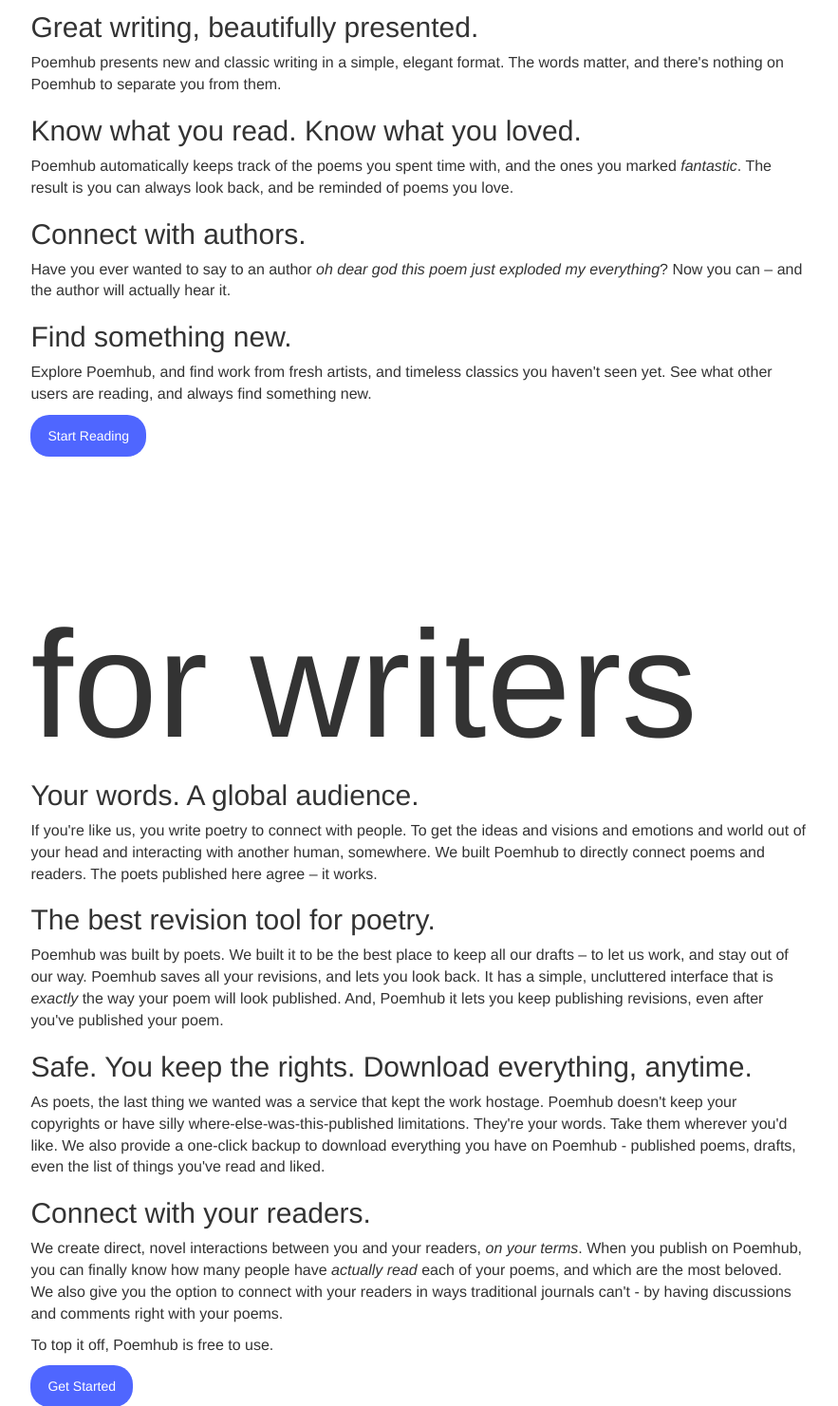
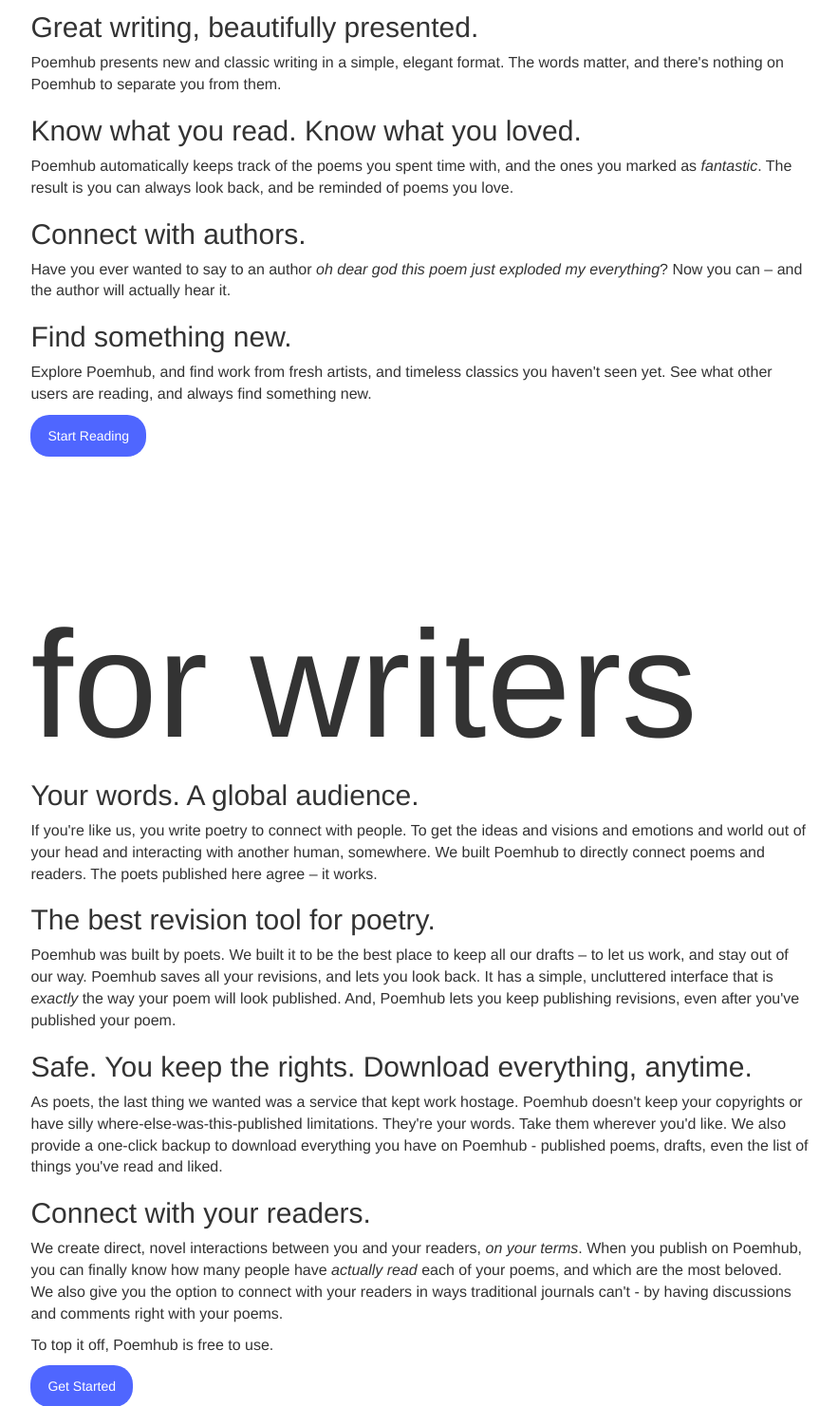
Before and after one commit to skoczen/poemhub, a Django app: template project/apps/main_site/templates/main_site/home.html in a window 1280 px wide. Shown: the part 483-1964 px from the top of the page at 95% size, without its empty margins (198-1081 px from the left). Run offline with Django 3.2, Linux system fonts and the light colour scheme; the template is opened without the code that fills it, so the values that code supplies are empty; some libraries are stand-ins or nearby versions; some web fonts are replaced.

Commit message:
Couple more copy tweaks.

```diff
--- a/project/apps/main_site/templates/main_site/home.html
+++ b/project/apps/main_site/templates/main_site/home.html
@@ -26,7 +26,7 @@
 
             <h2>Know what you read.  Know what you loved.</h2>
             {# <div class="screenshot"><img src="{{STATIC_URL}}main_site/img/home/recently-read.png"/></div> #}
-            <p>Poemhub automatically keeps track of the poems you spent time with, and the ones you marked <i>fantastic</i>.  The result is you can always look back, and be reminded of poems you love.</p>
+            <p>Poemhub automatically keeps track of the poems you spent time with, and the ones you marked as <i>fantastic</i>.  The result is you can always look back, and be reminded of poems you love.</p>
 
             <h2>Connect with authors.</h2>
             <p>Have you ever wanted to say to an author <i>oh dear god this poem just exploded my everything</i>?  Now you can &ndash; and the author will actually hear it.</p>
@@ -43,12 +43,12 @@
             <p>If you're like us, you write poetry to connect with people.  To get the ideas and visions and emotions and world out of your head and interacting with another human, somewhere.  We built Poemhub to directly connect poems and readers. The poets published here agree &ndash; it works.
 
             <h2>The best revision tool for poetry.</h2>
-            <p>Poemhub was built by poets.  We built it to be the best place to keep all our drafts &ndash; to let us work, and stay out of our way.  Poemhub saves all your revisions, and lets you look back. It has a simple, uncluttered interface that is <i>exactly</i> the way your poem will look published.  And, Poemhub it lets you keep publishing revisions, even after you've published your poem.</p>
+            <p>Poemhub was built by poets.  We built it to be the best place to keep all our drafts &ndash; to let us work, and stay out of our way.  Poemhub saves all your revisions, and lets you look back. It has a simple, uncluttered interface that is <i>exactly</i> the way your poem will look published.  And, Poemhub lets you keep publishing revisions, even after you've published your poem.</p>
 
 
             <h2>Safe. You keep the rights. Download everything, anytime.</h2>
 
-            <p>As poets, the last thing we wanted was a service that kept the work hostage.  Poemhub doesn't keep your copyrights or have silly where-else-was-this-published limitations.  They're your words.  Take them wherever you'd like. We also provide a one-click backup to download everything you have on Poemhub - published poems, drafts, even the list of things you've read and liked.</p>
+            <p>As poets, the last thing we wanted was a service that kept work hostage.  Poemhub doesn't keep your copyrights or have silly where-else-was-this-published limitations.  They're your words.  Take them wherever you'd like. We also provide a one-click backup to download everything you have on Poemhub - published poems, drafts, even the list of things you've read and liked.</p>
 
             <h2>Connect with your readers.</h2>
 
--- a/project/apps/poems/manifesto.txt
+++ b/project/apps/poems/manifesto.txt
@@ -59,6 +59,7 @@
                 Great place to edit and revise your work.
                 Great place to show it off to the world.
 - reads should show up on your page, even if you didn't spend enough time?  Or, fantastic auto-reads?  "Skimmed"?
+- password reset email includes username.  Should include email.
 - build tour
 - collections are important sooner rather than later, for pacing reasons (and leaves of grass!).
 - build comments?
```
